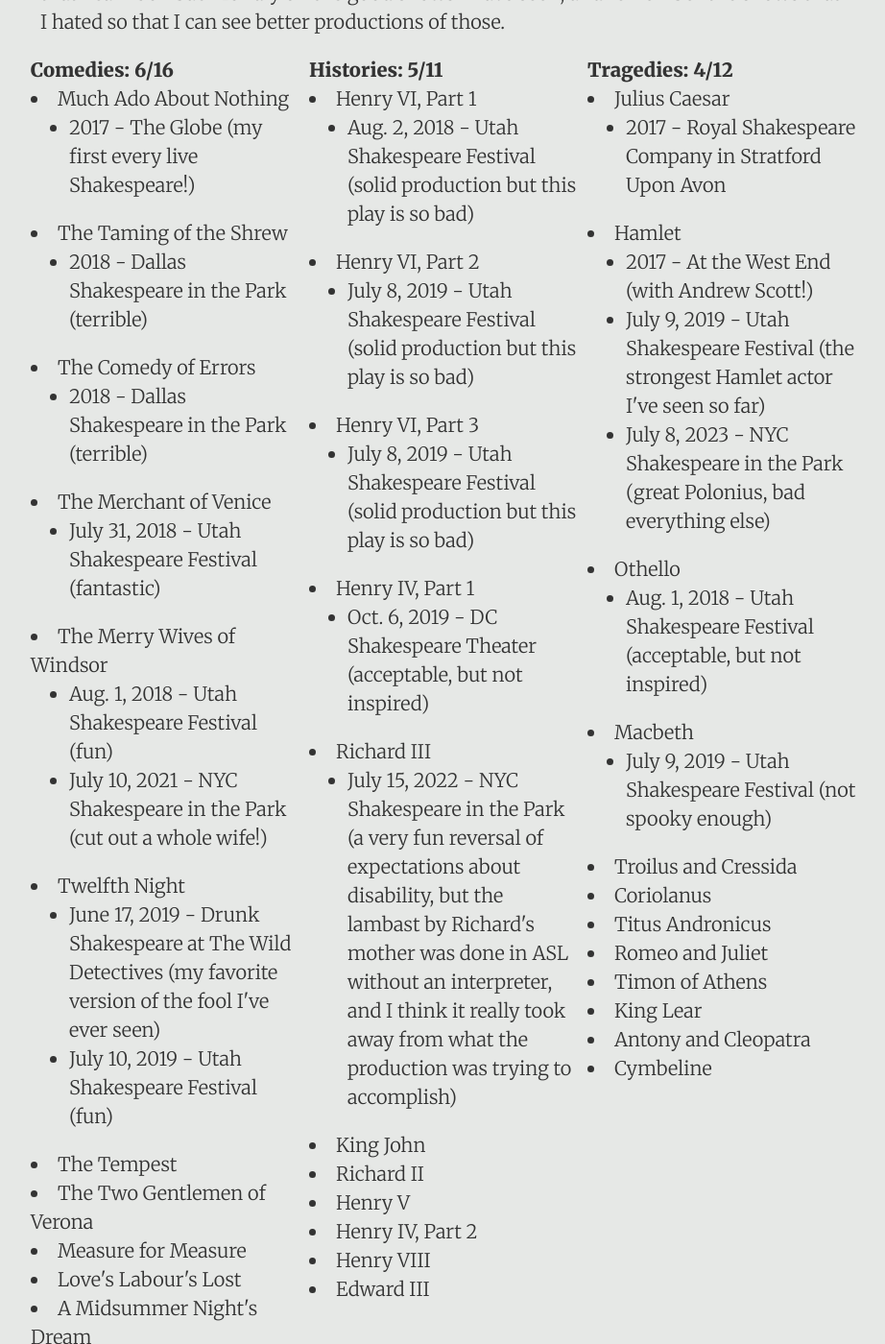
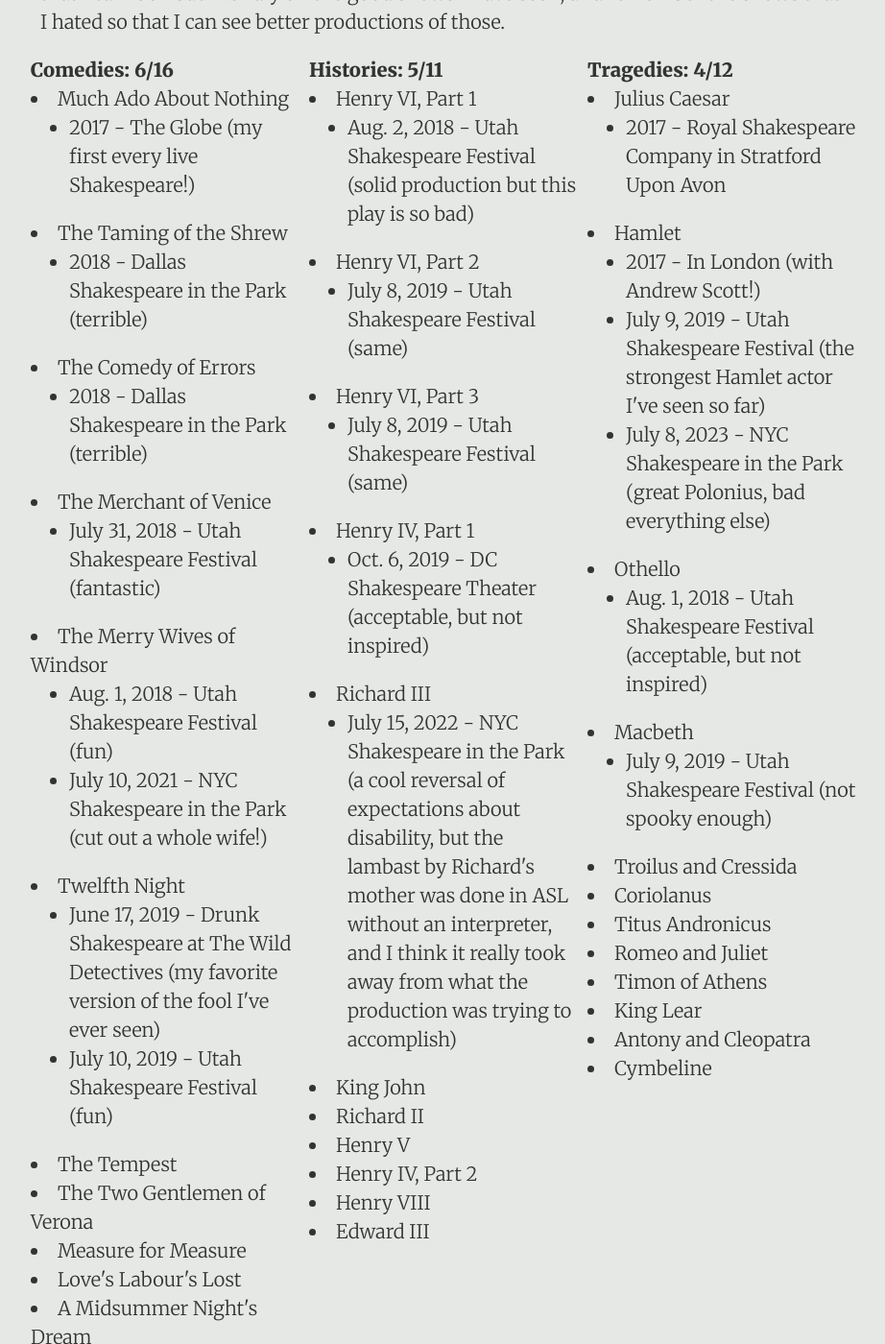
Before and after one commit to DestinyRoseMurphy/DestinyRoseMurphy.github.io, a Jekyll site: the page built from _posts/2024-02-20-Shakespeare.md, in a window 1280 px wide and 1400 px high, scrolled down 555 px. Shown: the whole window at 96% size, without its empty margins (178-1100 px from the left). Built offline with Jekyll 4.4.1, drawn with Linux system fonts in a browser that asks for light colours; some of the changed text lies outside the part shown.

Commit message:
Update 2024-02-20-Shakespeare.md

```diff
--- a/_posts/2024-02-20-Shakespeare.md
+++ b/_posts/2024-02-20-Shakespeare.md
@@ -77,11 +77,11 @@ I love Shakespeare. I read almost all the histories in college and fell in love,
 				</ul>
 			<li>Henry VI, Part 2</li>
 				<ul>
-  				<li>July 8, 2019 - Utah Shakespeare Festival (solid production but this play is so bad)</li>
+  				<li>July 8, 2019 - Utah Shakespeare Festival (same)</li>
 				</ul>
 			<li>Henry VI, Part 3</li>
 				<ul>
-  				<li>July 8, 2019 - Utah Shakespeare Festival (solid production but this play is so bad)</li>
+  				<li>July 8, 2019 - Utah Shakespeare Festival (same)</li>
 				</ul>
 			<li>Henry IV, Part 1</li>
 				<ul>
@@ -89,7 +89,7 @@ I love Shakespeare. I read almost all the histories in college and fell in love,
 				</ul>
 			<li>Richard III</li>
 				<ul>
-  				<li>July 15, 2022 - NYC Shakespeare in the Park (a very fun reversal of expectations about disability, but the lambast by Richard's mother was done in ASL without an interpreter, and I think it really took away from what the production was trying to accomplish)</li>
+  				<li>July 15, 2022 - NYC Shakespeare in the Park (a cool reversal of expectations about disability, but the lambast by Richard's mother was done in ASL without an interpreter, and I think it really took away from what the production was trying to accomplish)</li>
 				</ul>
 			<li>King John</li>
 			<li>Richard II</li>
@@ -107,7 +107,7 @@ I love Shakespeare. I read almost all the histories in college and fell in love,
 				</ul>
 			<li>Hamlet</li>
 				<ul>
-  				<li>2017 - At the West End (with Andrew Scott!)</li>
+  				<li>2017 - In London (with Andrew Scott!)</li>
   				<li>July 9, 2019 - Utah Shakespeare Festival (the strongest Hamlet actor I've seen so far)</li>
   				<li>July 8, 2023 - NYC Shakespeare in the Park (great Polonius, bad everything else)</li>
 				</ul>
@@ -130,4 +130,6 @@ I love Shakespeare. I read almost all the histories in college and fell in love,
   </div>
 </div>
 
+
+
 Honorable Mentions (Shakespeare-Adjacent): All the Devils Are Here (overview of Shakespearean villains; delightful), The Book of Will (not memorable), Sleep No More (sort of Macbeth but barely), Drunk Shakespeare (a version that did not adhere to the text, but was nevertheless a fun telling of Macbeth), The Tempest (interpretive dance version).
```
